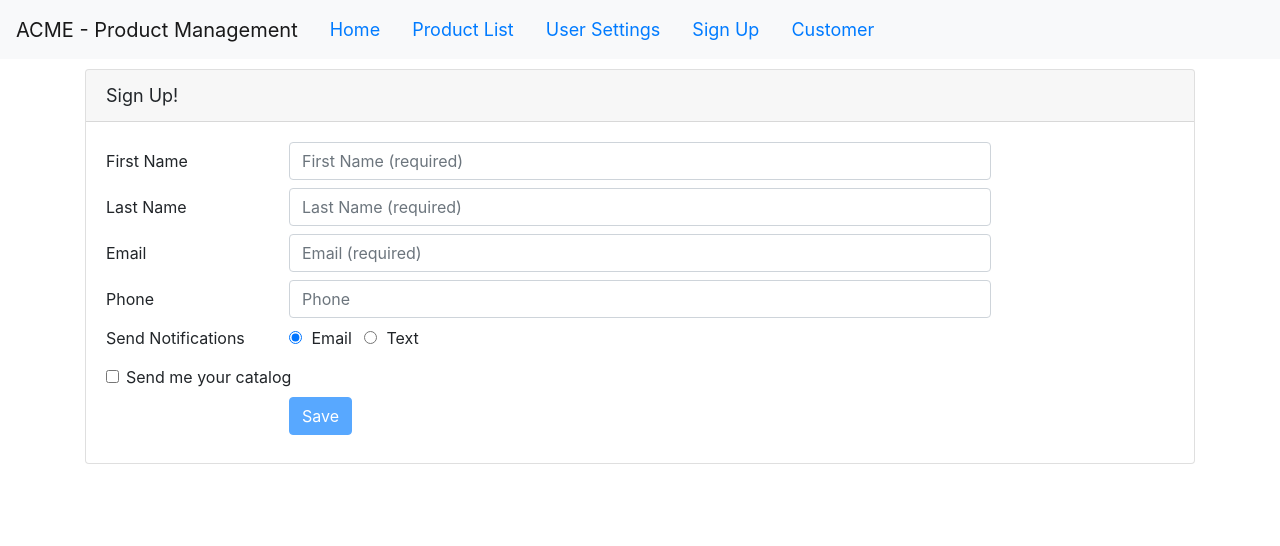
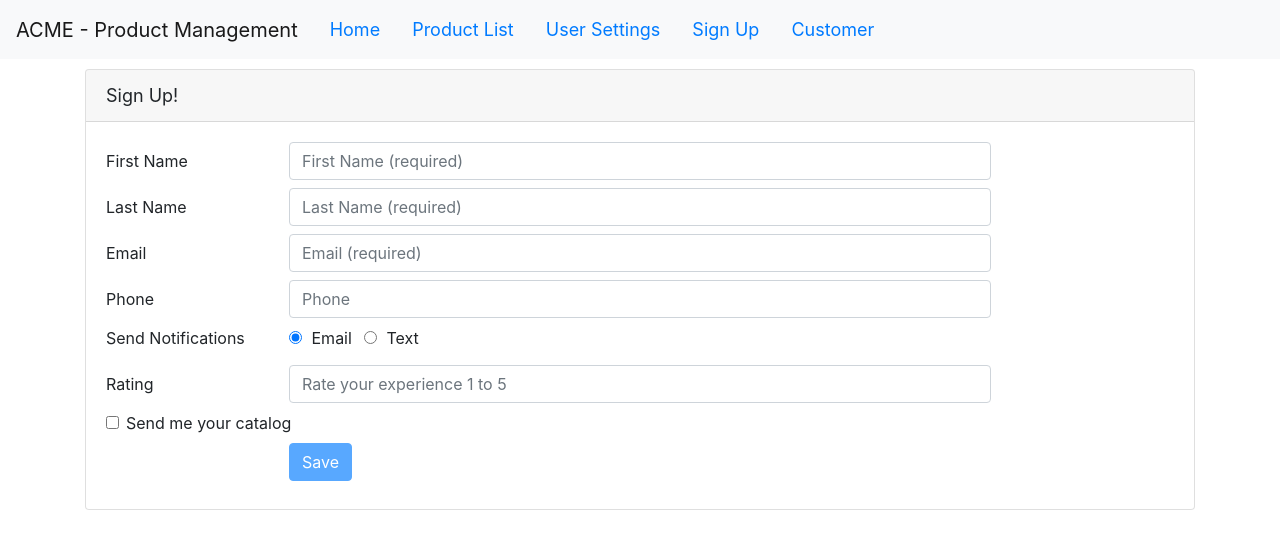
Before and after one commit to tamilsweet/Mastering-Angular, an Angular app in the folder practice/Angular-GettingStarted/: page /customer in a window 1280 px wide. Shown: the top 546 px of the page. Built offline with nearby package versions, Linux system fonts and the light colour scheme.

Commit message:
[AGS] Add custom form validators

```diff
--- a/practice/Angular-GettingStarted/src/app/customer/customer.component.html
+++ b/practice/Angular-GettingStarted/src/app/customer/customer.component.html
@@ -92,6 +92,22 @@
         </div>
       </div>
 
+      <div class="form-group row mb-2">
+        <label class="col-md-2 col-form-label" for="rating">Rating</label>
+        <div class="col-md-8">
+          <input type="number" class="form-control" id="rating" formControlName="rating"
+            placeholder="Rate your experience 1 to 5" [ngClass]="{
+              'is-invalid': (customerForm.get('rating').touched || customerForm.get('rating').dirty) && !customerForm.get('rating').valid,
+              'is-valid': customerForm.get('rating').value && customerForm.get('rating').valid
+           }">
+          <span class="invalid-feedback">
+            <span *ngIf="customerForm.get('rating').errors?.range">
+              Please rate your experience from 1 to 5.
+            </span>
+          </span>
+        </div>
+      </div>
+
       <div class="form-check form-group row mb-2">
         <div class="col-md-10">
           <input type="checkbox" class="form-check-input" formControlName="sendCatalog" id="sendCatalog">
--- a/practice/Angular-GettingStarted/src/app/customer/customer.component.ts
+++ b/practice/Angular-GettingStarted/src/app/customer/customer.component.ts
@@ -1,6 +1,16 @@
 import { Component, OnInit } from '@angular/core';
 import { Customer, STATE_LIST } from './customer.model';
-import { FormGroup, FormControl, FormBuilder, Validators } from '@angular/forms';
+import { FormGroup, FormControl, FormBuilder, Validators, AbstractControl, ValidatorFn } from '@angular/forms';
+
+
+function ratingRange(min: number, max: number): ValidatorFn {
+  return (c: AbstractControl): { [key: string]: boolean } | null => {
+    if (c.value !== null && (isNaN(c.value) || c.value < min || c.value > max)) {
+      return { 'range': true };
+    }
+    return null;
+  };
+}
 
 @Component({
   selector: 'pm-customer',
@@ -31,6 +41,7 @@
       email: ['', [Validators.required, Validators.email]],
       phone: '',
       notification: 'email',
+      rating: [null, ratingRange(1, 5)],
       sendCatalog: false
     });
   }
```
Also changed, not shown: 1 other file (tests, documents, lock files or other folders).
